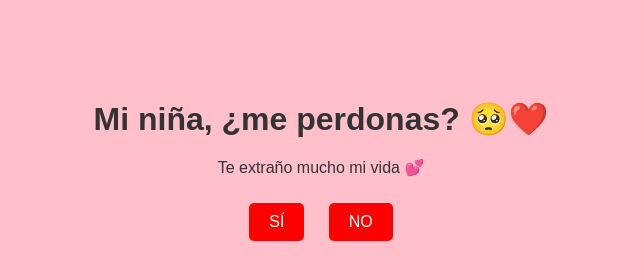
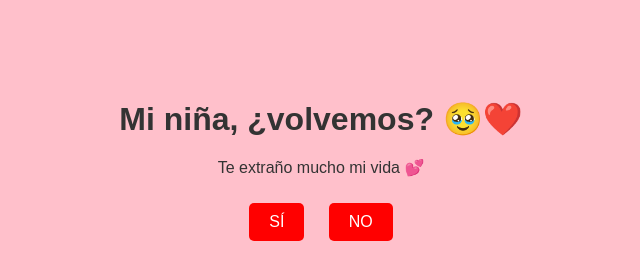
Before and after one commit to KEITANXD/Para-ti-, a plain HTML site: page index.html in a window 1280 px wide. Shown: the whole page, without its empty margins (319-959 px from the left). Drawn offline with Linux system fonts and the light colour scheme.

Commit message:
Update index.html

```diff
--- a/index.html
+++ b/index.html
@@ -8,7 +8,7 @@
 </head>
 <body>
   <div class="container">
-    <h1>Mi niña, ¿me perdonas? 🥺❤️</h1>
+    <h1>Mi niña, ¿volvemos? 🥹❤️</h1>
     <p>Te extraño mucho mi vida 💕</p>
     <div class="btn">
       <a href="si.html">SÍ</a>
@@ -16,4 +16,5 @@
     </div>
   </div>
 </body>
+
 </html>
```
